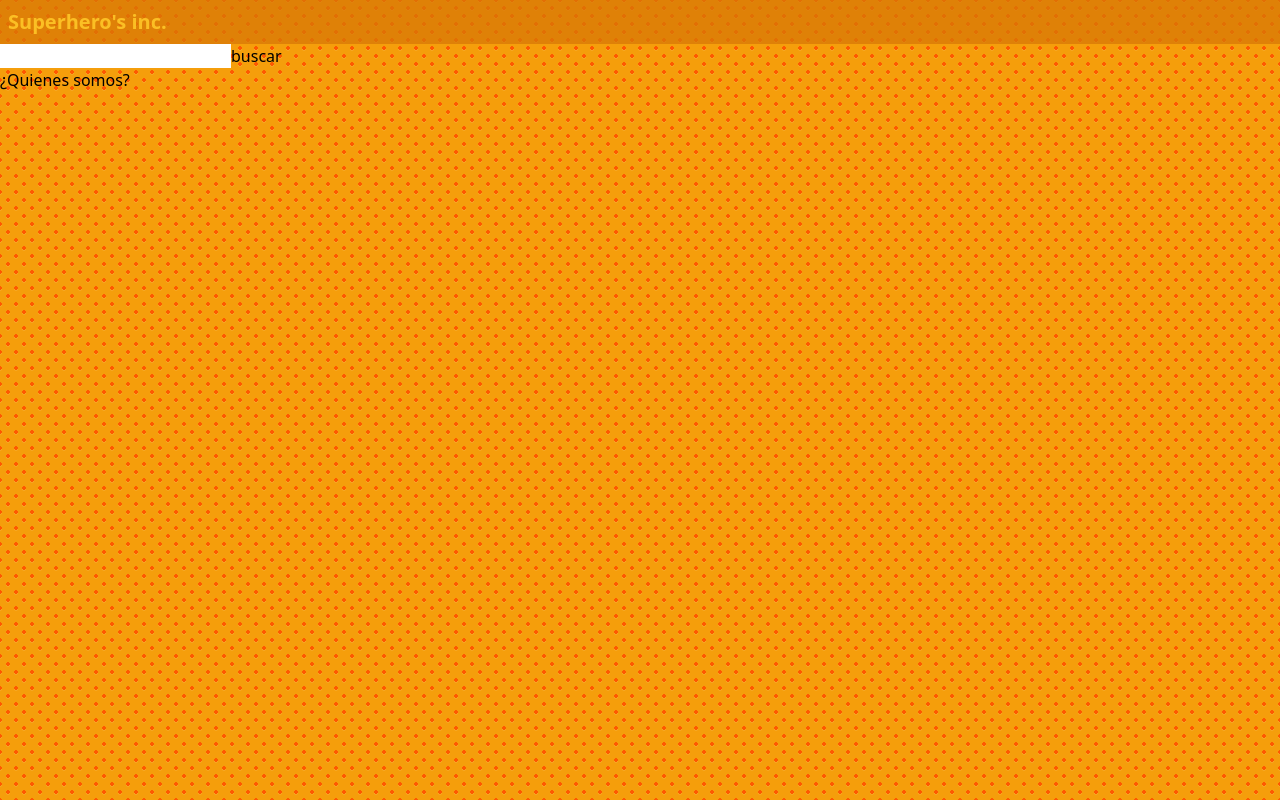
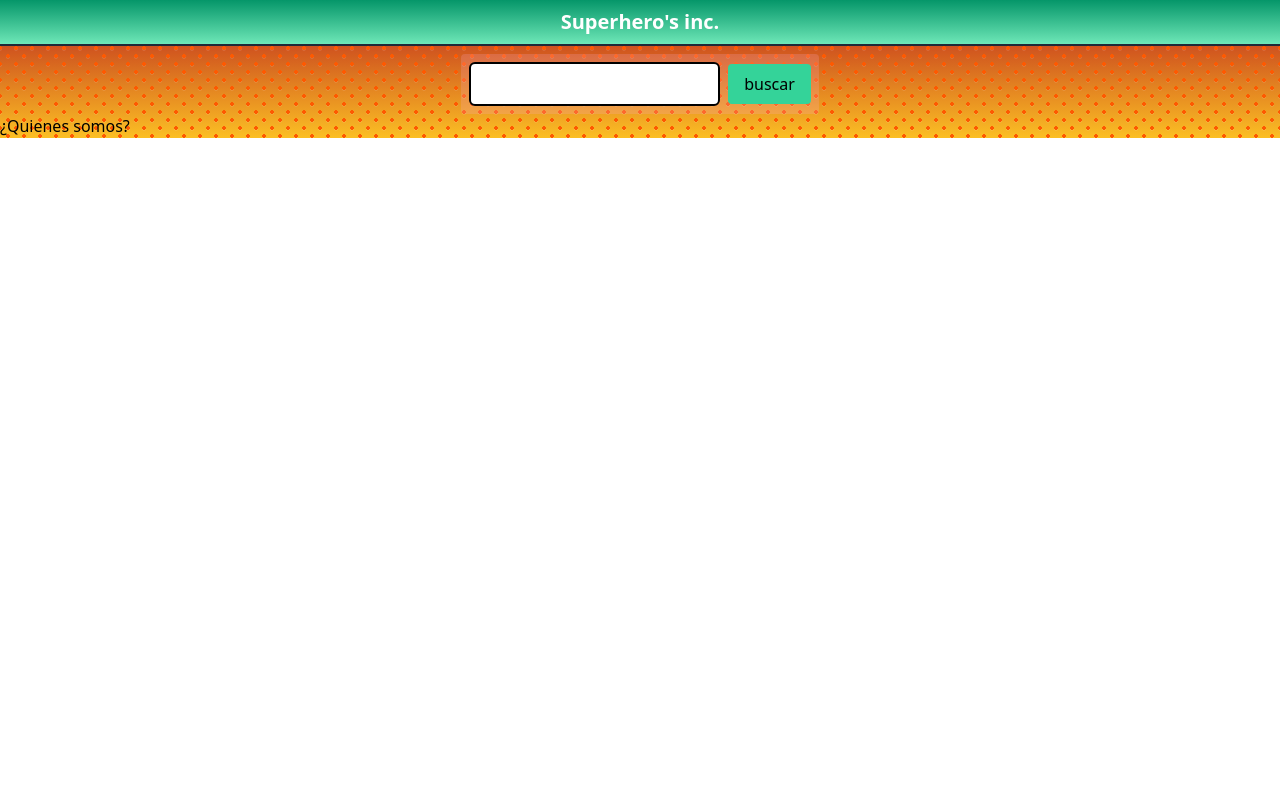
Before and after one commit to MartinezJB/2do_parcial_ciu, a React (Create React App) app: page / in a window 1280 px wide. Built offline with nearby package versions, Linux system fonts and the light colour scheme.

Commit message:
tailwind puesta

```diff
--- a/public/body.css
+++ b/public/body.css
@@ -1,9 +1,9 @@
-body {
+.puntos {
     background:
         radial-gradient(#FE5901 15%, transparent 16%) 0 0,
         radial-gradient(#FE5901 15%, transparent 16%) 8px 8px,
         radial-gradient(rgba(255,255,255,.1) 15%, transparent 20%) 0 1px,
         radial-gradient(rgba(255,255,255,.1) 15%, transparent 20%) 8px 9px;
-    background-color:#f59e0b;
+
     background-size:16px 16px;
 }
--- a/public/index.html
+++ b/public/index.html
@@ -18,8 +18,10 @@
 
     <title>Super heros</title>
   </head>
-  <body>
+  <body class="h-full bg-no-repeat bg-gradient-to-b from-red-700 to-yellow-400">
+
     <noscript>You need to enable JavaScript to run this app.</noscript>
-    <div id="root"></div>
+
+    <div class="h-full puntos" id="root"></div>
   </body>
 </html>
--- a/src/components/Card.jsx
+++ b/src/components/Card.jsx
@@ -2,9 +2,9 @@ import React from 'react'
 
 export default function Card({ nombre, urlImagen }) {
     return (
-        <div>
-            <h3>{nombre}</h3>
-            <img src={urlImagen} alt={nombre} />
+        <div className="text-center bg-gray-200 border-2 border-gray-800 rounded-lg p-2 m-2 shadow-xl transform transition-transform hover:scale-105 hover:shadow-2xl cursor-pointer">
+            <img src={urlImagen} alt={nombre} className="rounded border-2 border-black" />
+            <h3 className="mt-2">{nombre}</h3>
         </div>
     )
 }
--- a/src/components/CuadroDeBusqueda.jsx
+++ b/src/components/CuadroDeBusqueda.jsx
@@ -9,14 +9,15 @@ export default function CuadroDeBusqueda() {
     }
     const [nombreABuscar, setNombreABuscar] = useState("");
     const [respuesta, setRespuesta] = useState({});
+
     return (
         <Fragment>
 
-        <form onSubmit={(e) => e.preventDefault()}>
-            <input type="text"
+        <form onSubmit={(e) => e.preventDefault()} className="mt-2 p-2 w-max mx-auto bg-pink-300 bg-opacity-20 rounded">
+            <input type="text" className="p-2 rounded-md border-2 border-black"
                 onChange={e => setNombreABuscar(e.target.value)}
             />
-            <button onClick={() => buscar(nombreABuscar)}  type="submit">buscar</button>
+            <button onClick={() => buscar(nombreABuscar)}  type="submit" className="ml-2 bg-green-400 hover:bg-green-600 rounded py-2 px-4">buscar</button>
         </form>
 
         <ListaDeResultados respuesta={respuesta}/>
--- a/src/components/Header.jsx
+++ b/src/components/Header.jsx
@@ -2,8 +2,8 @@ import React from 'react'
 
 export default function Header() {
     return (
-      <header className="bg-yellow-600 bg-opacity-75 p-2 font-semibold text-xl text-yellow-400">
-        <h1>Superhero's inc.</h1>
+      <header className="bg-gradient-to-b from-green-600 to-green-300 border-b-2 border-gray-800 p-2">
+        <h1 className="font-semibold text-xl text-white text-center">Superhero's inc.</h1>
       </header>
     )
 }
--- a/src/components/ListaDeResultados.jsx
+++ b/src/components/ListaDeResultados.jsx
@@ -18,20 +18,20 @@ export default function ListaDeResultados({respuesta}) {
         )
     }
 
-    if(lista.length > 5){
-        lista=lista.slice(1,6)
+    if(lista.length > 4){
+        lista=lista.slice(0,4)
     }
 
 
     return (
-        <div>
+        <div className="bg-gray-600 bg-opacity-50 rounded my-2 mx-4 p-2 grid grid-cols-2 md:grid-cols-4">
             {
                 lista.map((result, key)=>(
-                    <Card
-                        key={key}
-                        nombre={result.name}
-                        urlImagen={result.image.url}
-                    />
+                        <Card
+                            key={key}
+                            nombre={result.name}
+                            urlImagen={result.image.url}
+                        />
                 ))
             }
         </div>
```
